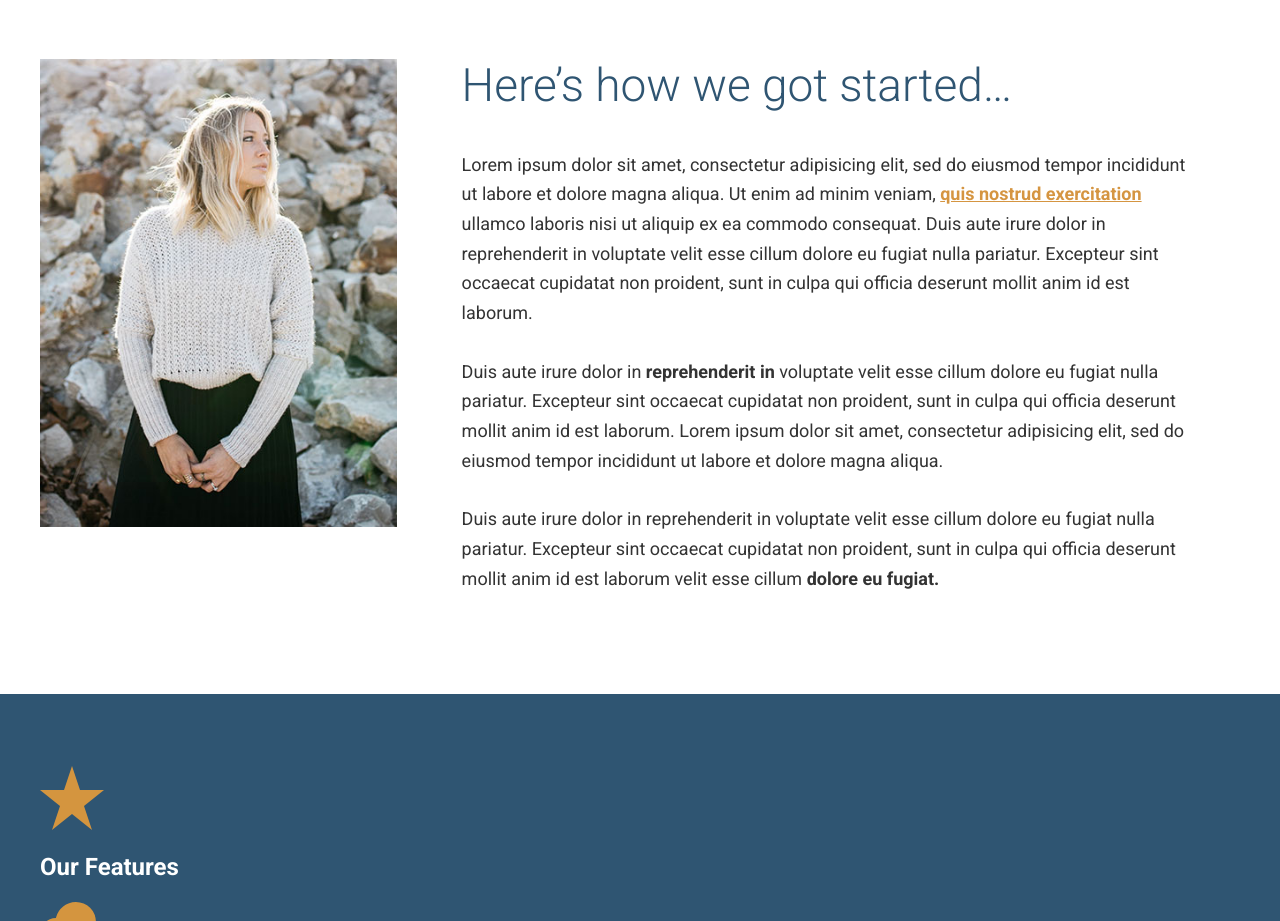
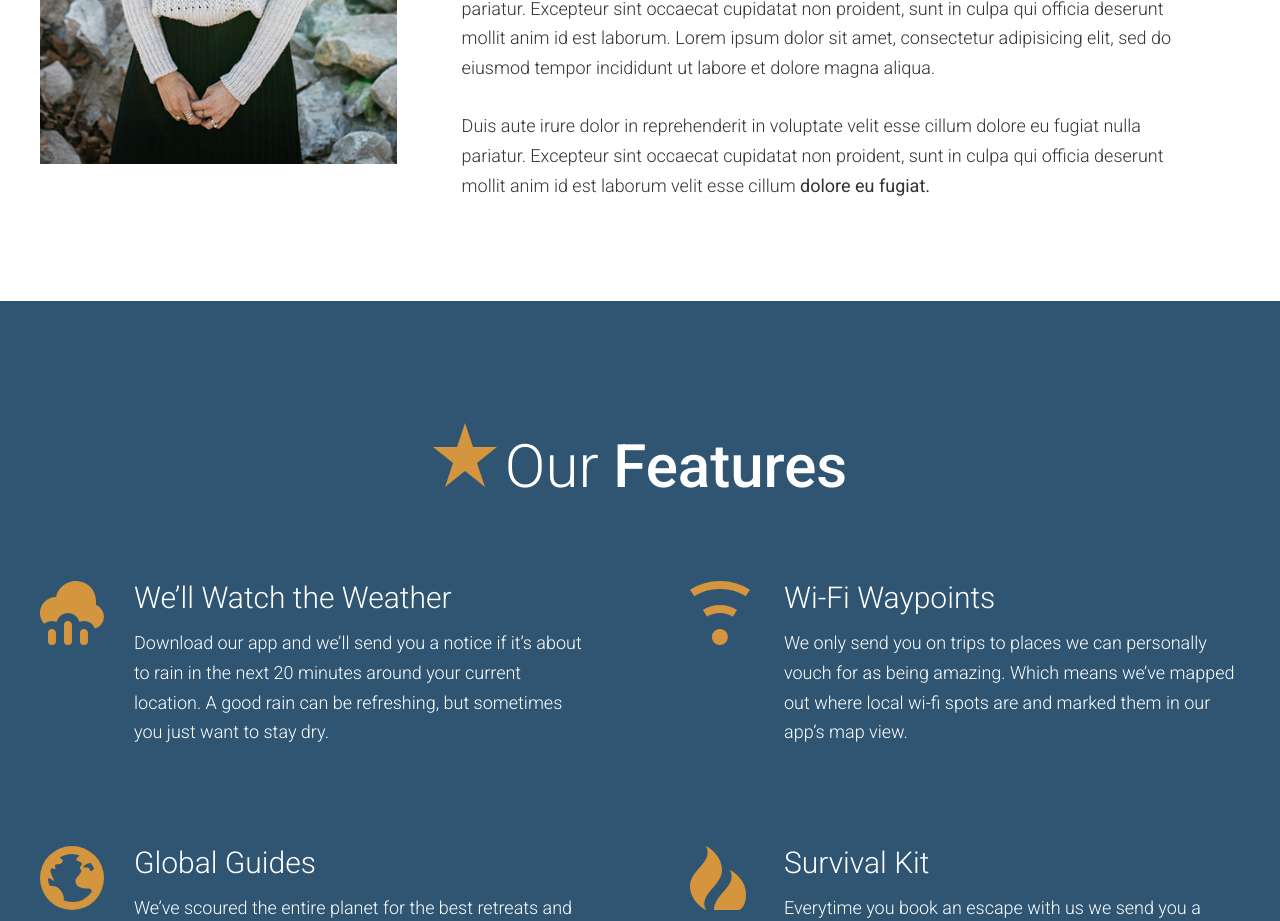
Before and after one commit to marciopires4050/travel-site-02, a website: page app/index.html in a window 1280 px wide. Shown: the part 1879-2800 px from the top of the page. Drawn offline with Linux system fonts and the light colour scheme.

Commit message:
Complete the our Feature section

```diff
--- /dev/null
+++ b/app/assets/styles/modules/_feature-item.css
@@ -0,0 +1,33 @@
+.feature-item {
+    position: relative;
+    padding-bottom: 2.5rem;
+
+    @mixin atSmall {
+        padding-left: 94px;
+    }
+
+    &__icon {
+        display: block;
+        margin: 0 auto;
+
+        @mixin atSmall {
+            position: absolute;
+            left: 0;
+        }
+    }
+
+    &__title {
+        font-size: 1.6rem;
+        font-weight: 300;
+        margin-top: .7em;
+        margin-bottom: .8rem;
+        text-align: center;
+
+
+        @mixin atSmall {
+            text-align: left;
+            margin-top: 1em;
+            font-size: 1.875rem;
+        }
+    }
+}
--- a/app/assets/styles/modules/_generic-content-container.css
+++ b/app/assets/styles/modules/_generic-content-container.css
@@ -1,8 +1,9 @@
 .generic-content-container {
 
     p {
+        font-weight: 300;
         line-height: 1.65;
-        margin: 1.8rem 0;
+        margin: 0 0 1.8rem 0;
         @mixin atSmall {
             font-size: 1.125rem;
         }
--- a/app/assets/styles/modules/_row.css
+++ b/app/assets/styles/modules/_row.css
@@ -5,8 +5,16 @@
         margin-right: -65px;
     }
 
+    &--gutters-large{
+        margin-right: -100px;
+    }
+
     &--gutters > div {
         padding-right: 65px;
+    }
+
+    &--gutters-large > div {
+        padding-right: 100px;
     }
 
     &__b-margin-until-medium {
@@ -29,6 +37,11 @@
             width: 37%;
         }
 
+        &__medium-6{
+            float: left;
+            width: 50%;
+        }
+
         &__medium-8 {
         float: left;
         width: 66.66%;
--- /dev/null
+++ b/app/assets/styles/modules/_section-title.css
@@ -0,0 +1,30 @@
+.section-title {
+    font-size: 2.55rem;
+    font-weight: 300;
+    text-align: center;
+
+        @mixin atSmall {
+            font-size: 3.75rem;
+        }
+
+
+    strong {
+        font-weight: 500;
+    }
+
+    &__icon {
+        display: block;
+        margin-left: auto;
+        margin-right: auto;
+        margin-bottom: .6rem;
+
+        @mixin atSmall {
+            margin-right: .5rem;
+            margin-left: 0;
+            margin-bottom: 0;
+            display: inline-block;
+        }
+
+    }
+
+}
--- a/app/assets/styles/styles.css
+++ b/app/assets/styles/styles.css
@@ -9,3 +9,5 @@
 @import "modules/_headline";
 @import "modules/_row";
 @import "modules/_generic-content-container";
+@import "modules/_section-title";
+@import "modules/_feature-item";
--- a/app/index.html
+++ b/app/index.html
@@ -9,27 +9,6 @@
   <link rel="stylesheet" href="temp/styles/styles.css">
 </head>
 <body>
- <ul>
-     <li>1</li>
-     <li>2</li>
-     <li>3</li>
-     <li>4</li>
-     <li>5</li>
-     <li>6</li>
-     <li>7</li>
-     <li>8</li>
-     <li>9</li>
-     <li>10</li>
-     <li>10.1</li>
-     <li>10.2</li>
-     <li>10.3</li>
-     <li>10.4</li>
-     <li>10.5</li>
-     <li>10.6</li>
-     <li>10.7</li>
-     <li>20.00000000</li>
- </ul>
-
   <header>
     <img src="assets/images/icons/clear-view-escapes.svg">
     <a href="#" class="btn">Get in Touch</a>
@@ -96,24 +75,36 @@
     </div>
   <div id="features" class="page-section page-section--blue">
    <div class="wrapper">
-        <img src="assets/images/icons/star.svg">
-        <h2>Our Features</h2>
 
-        <img src="assets/images/icons/rain.svg">
-        <h3>We&rsquo;ll Watch the Weather</h3>
-        <p>Download our app and we&rsquo;ll send you a notice if it&rsquo;s about to rain in the next 20 minutes around your current location. A good rain can be refreshing, but sometimes you just want to stay dry.</p>
+        <h2 class="section-title"><img class="section-title__icon" src="assets/images/icons/star.svg">Our <strong>Features</strong></h2>
 
-        <img src="assets/images/icons/globe.svg">
-        <h3>Global Guides</h3>
-        <p>We&rsquo;ve scoured the entire planet for the best retreats and beautiful vistas. If there&rsquo;s a corner of the world you want to escape to we know the most scenic and inspiring locations.</p>
+        <div class="row row--gutters-large generic-content-container">
+            <div class="row__medium-6">
+               <div class="feature-item">
+                    <img class="feature-item__icon" src="assets/images/icons/rain.svg">
+                    <h3 class="feature-item__title">We&rsquo;ll Watch the Weather</h3>
+                    <p>Download our app and we&rsquo;ll send you a notice if it&rsquo;s about to rain in the next 20 minutes around your current location. A good rain can be refreshing, but sometimes you just want to stay dry.</p>
+                </div>
+                <div class="feature-item">
+                    <img class="feature-item__icon" src="assets/images/icons/globe.svg">
+                    <h3 class="feature-item__title">Global Guides</h3>
+                    <p>We&rsquo;ve scoured the entire planet for the best retreats and beautiful vistas. If there&rsquo;s a corner of the world you want to escape to we know the most scenic and inspiring locations.</p>
+                </div>
+            </div>
+            <div class="row__medium-6">
+               <div class="feature-item">
+                    <img class="feature-item__icon" src="assets/images/icons/wifi.svg">
+                    <h3 class="feature-item__title">Wi-Fi Waypoints</h3>
+                    <p>We only send you on trips to places we can personally vouch for as being amazing. Which means we&rsquo;ve mapped out where local wi-fi spots are and marked them in our app&rsquo;s map view.</p>
+                </div>
 
-        <img src="assets/images/icons/wifi.svg">
-        <h3>Wi-Fi Waypoints</h3>
-        <p>We only send you on trips to places we can personally vouch for as being amazing. Which means we&rsquo;ve mapped out where local wi-fi spots are and marked them in our app&rsquo;s map view.</p>
-
-        <img src="assets/images/icons/fire.svg">
-        <h3>Survival Kit</h3>
-        <p>Everytime you book an escape with us we send you a survival kit with the finest materials. The kit will allow you to setup a tent, start a fire, scratch your own back and lower your taxes.</p>
+                <div class="feature-item">
+                    <img class="feature-item__icon" src="assets/images/icons/fire.svg">
+                    <h3 class="feature-item__title">Survival Kit</h3>
+                    <p>Everytime you book an escape with us we send you a survival kit with the finest materials. The kit will allow you to setup a tent, start a fire, scratch your own back and lower your taxes.</p>
+                </div>
+            </div>
+        </div>
       </div>
     </div>
 
--- a/app/temp/styles/styles.css
+++ b/app/temp/styles/styles.css
@@ -647,8 +647,16 @@ a {
         margin-right: -65px;
     }
 
+.row--gutters-large{
+        margin-right: -100px;
+    }
+
 .row--gutters > div {
         padding-right: 65px;
+    }
+
+.row--gutters-large > div {
+        padding-right: 100px;
     }
 
 .row__b-margin-until-medium {
@@ -671,6 +679,11 @@ a {
             width: 37%;
         }
 
+        .row__medium-6{
+            float: left;
+            width: 50%;
+        }
+
         .row__medium-8 {
         float: left;
         width: 66.66%;
@@ -682,8 +695,9 @@ a {
     }
 
 .generic-content-container p {
+        font-weight: 300;
         line-height: 1.65;
-        margin: 1.8rem 0;
+        margin: 0 0 1.8rem 0;
     }
 
 @media (min-width: 530px){
@@ -696,3 +710,83 @@ a {
 .generic-content-container p a {
         font-weight: 700;
     }
+
+.section-title {
+    font-size: 2.55rem;
+    font-weight: 300;
+    text-align: center;
+
+}
+
+@media (min-width: 530px){
+
+.section-title {
+            font-size: 3.75rem
+
+}
+    }
+
+.section-title strong {
+        font-weight: 500;
+    }
+
+.section-title__icon {
+        display: block;
+        margin-left: auto;
+        margin-right: auto;
+        margin-bottom: .6rem;
+
+    }
+
+@media (min-width: 530px){
+
+.section-title__icon {
+            margin-right: .5rem;
+            margin-left: 0;
+            margin-bottom: 0;
+            display: inline-block
+
+    }
+    }
+
+.feature-item {
+    position: relative;
+    padding-bottom: 2.5rem;
+}
+
+@media (min-width: 530px){
+
+.feature-item {
+        padding-left: 94px
+}
+    }
+
+.feature-item__icon {
+        display: block;
+        margin: 0 auto;
+    }
+
+@media (min-width: 530px){
+
+.feature-item__icon {
+            position: absolute;
+            left: 0
+    }
+    }
+
+.feature-item__title {
+        font-size: 1.6rem;
+        font-weight: 300;
+        margin-top: .7em;
+        margin-bottom: .8rem;
+        text-align: center;
+    }
+
+@media (min-width: 530px){
+
+.feature-item__title {
+            text-align: left;
+            margin-top: 1em;
+            font-size: 1.875rem
+    }
+    }
```
